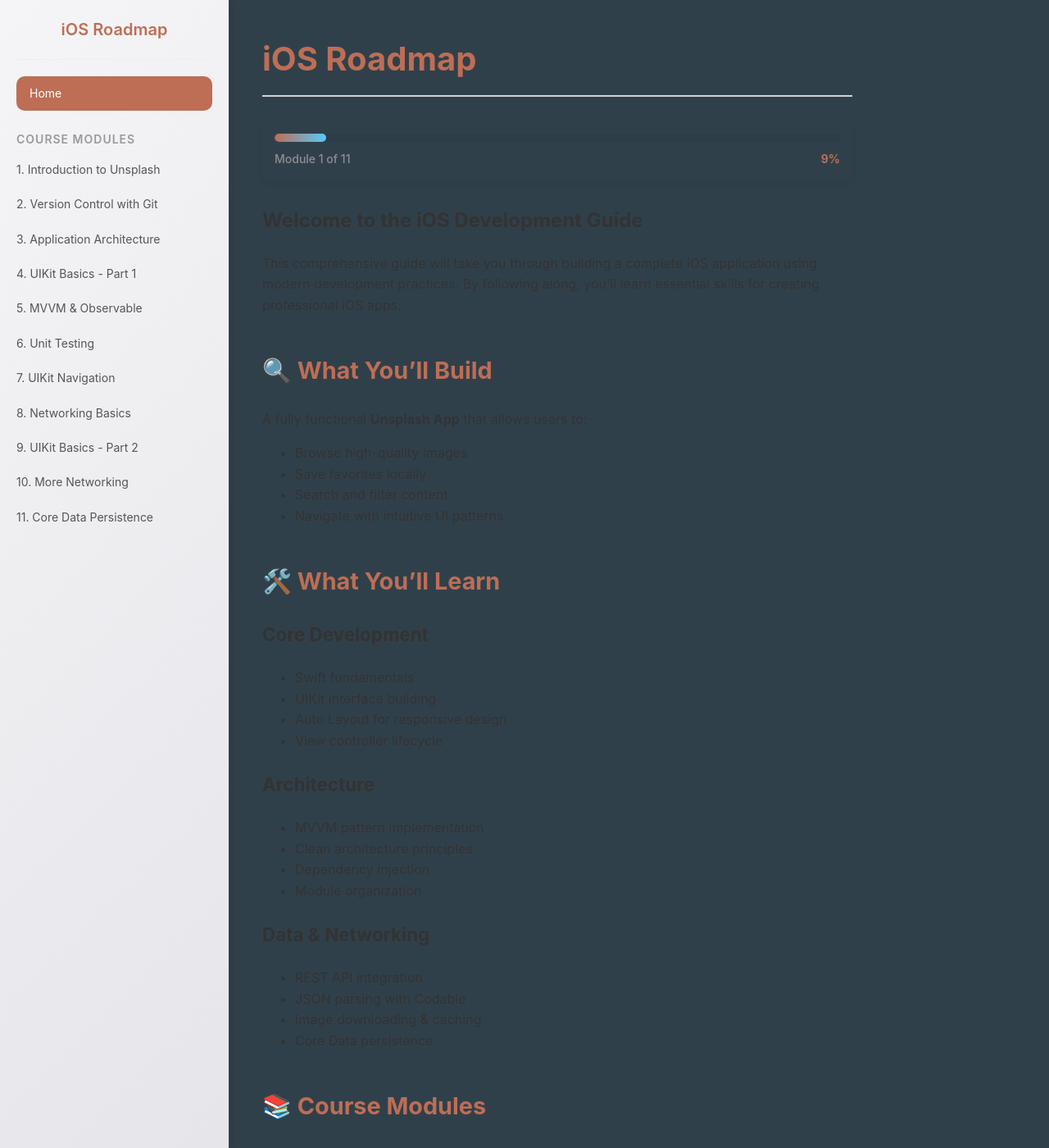
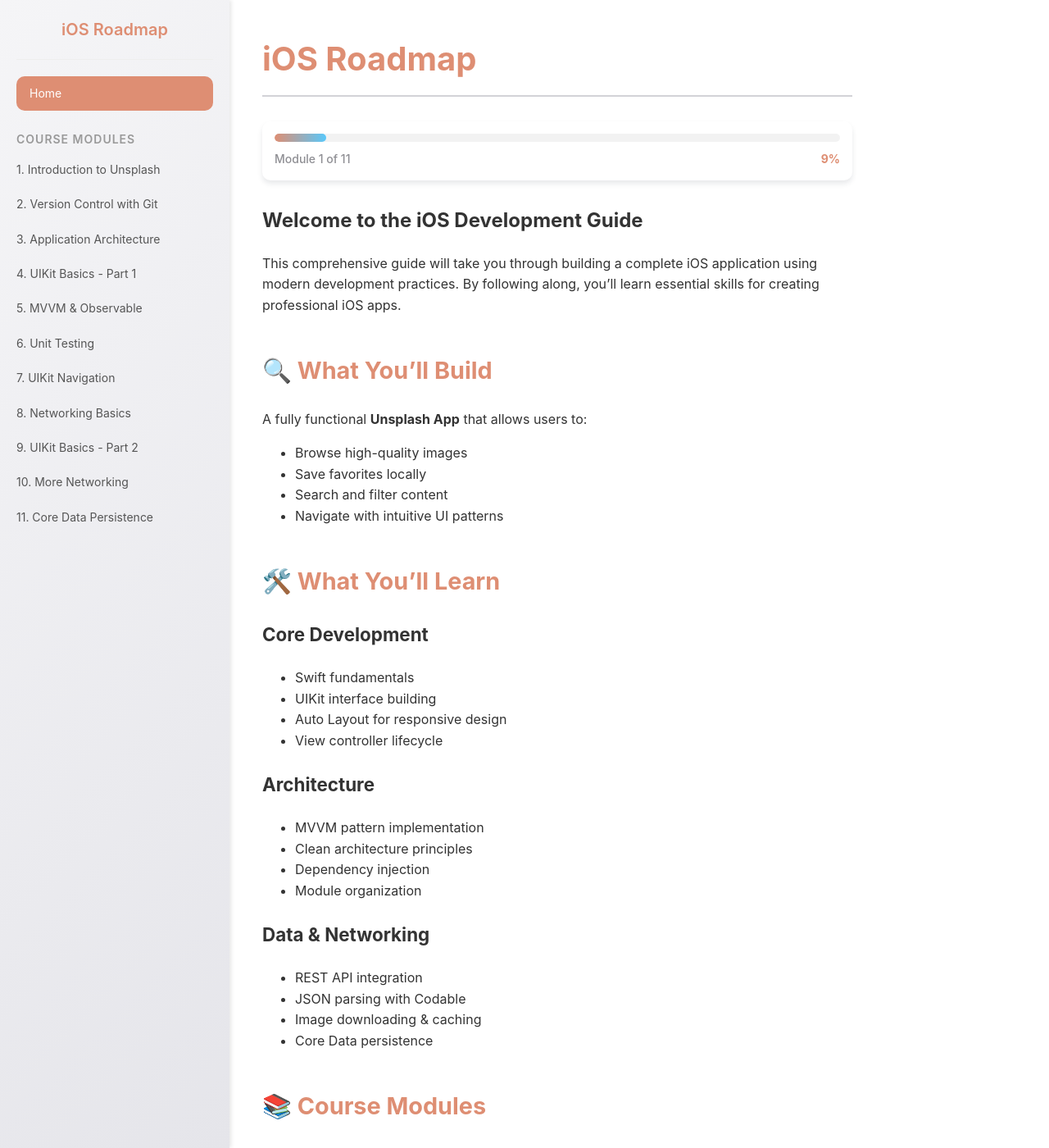
Before and after one commit to yaajevika/yaajevika.github.io, a Jekyll site: the page built from index.md, in a window 1280 px wide and 1400 px high. Shown: the whole window at 82% size. Built offline with Jekyll 4.4.1, drawn with Linux system fonts in a browser that asks for light colours.

Commit message:
Test commit

```diff
--- a/_layouts/default.html
+++ b/_layouts/default.html
@@ -7,15 +7,12 @@
   <link rel="stylesheet" href="{{ '/assets/style.css?v=' | append: site.github.build_revision | relative_url }}">
   <style>
     :root {
-       --background-color: #30404B;
       --sidebar-width: 280px;
-      --primary-color: #bd6e55; /* New primary color */
+      --primary-color: #de8e73; /* New primary color */
       --accent-color: #E9967A; /* iOS orange */
       --dark-text: #192B37; /* For headings and important text */
       --light-gray: #f5f5f7;
-      --sidebar-border: 1px solid #3A4850;
       --dark-gray: #8e8e93;
-      --sidebar-background: #2A373F;
       --header-height: 60px;
       --box-shadow: 0 4px 6px rgba(25, 43, 55, 0.1); /* Adjusted for new color scheme */
       --border-color: #e5e5ea;
@@ -23,8 +20,6 @@
     }
 
     body {
-      background-color: var(--background-color);
-      color: var(--text-color);
       margin: 0;
       padding: 0;
       font-family: -apple-system, BlinkMacSystemFont, "Segoe UI", Roboto, Helvetica, Arial, sans-serif;
@@ -38,8 +33,7 @@
       top: 0;
       left: 0;
       height: 100vh;
-      background-color: var(--sidebar-background);
-      border-right: var(--sidebar-border);
+      background-color: white;
       box-shadow: 2px 0 5px rgba(0, 0, 0, 0.1);
       overflow-y: auto;
       padding: 20px;
```
